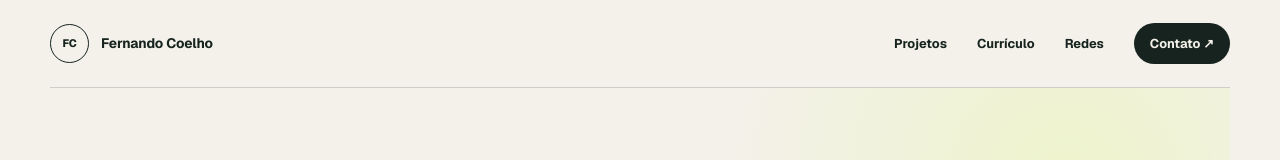
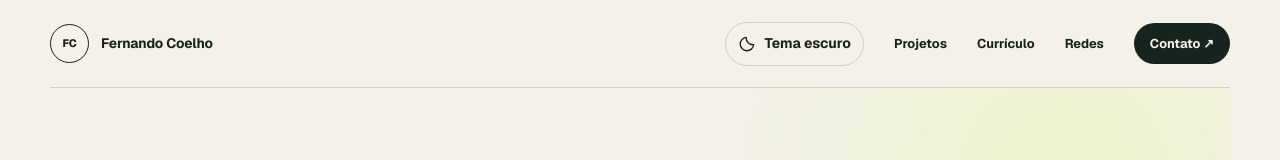
Before and after one commit to ProfFernando1/ProfFernando1.github.io, a Next.js app: page / in a window 1280 px wide. Shown: the top 160 px of the page. Built offline with nearby package versions, Linux system fonts and the light colour scheme.

Commit message:
Add persistent light and dark theme toggle

```diff
--- a/app/globals.css
+++ b/app/globals.css
@@ -1,12 +1,47 @@
 @import 'tailwindcss';
 
 :root {
+  color-scheme: light;
   --paper: #f3f1e9;
   --ink: #17231f;
   --muted: #646f6a;
   --line: rgba(23, 35, 31, 0.16);
   --acid: #d9ff57;
   --white: #fffef9;
+  --deep-surface: #17231f;
+  --on-deep: #f3f1e9;
+  --on-acid: #17231f;
+  --outline-fill: rgba(23, 35, 31, 0.1);
+  --quiet-hover: rgba(255, 255, 255, 0.5);
+  --tag-surface: rgba(255, 255, 255, 0.36);
+}
+
+:root[data-theme='dark'] {
+  color-scheme: dark;
+  --paper: #111a17;
+  --ink: #eef2e9;
+  --muted: #adb9b1;
+  --line: rgba(238, 242, 233, 0.2);
+  --white: #18231e;
+  --deep-surface: #0b120f;
+  --outline-fill: rgba(238, 242, 233, 0.12);
+  --quiet-hover: rgba(255, 255, 255, 0.08);
+  --tag-surface: rgba(255, 255, 255, 0.04);
+}
+
+@media (prefers-color-scheme: dark) {
+  :root:not([data-theme]) {
+    color-scheme: dark;
+    --paper: #111a17;
+    --ink: #eef2e9;
+    --muted: #adb9b1;
+    --line: rgba(238, 242, 233, 0.2);
+    --white: #18231e;
+    --deep-surface: #0b120f;
+    --outline-fill: rgba(238, 242, 233, 0.12);
+    --quiet-hover: rgba(255, 255, 255, 0.08);
+    --tag-surface: rgba(255, 255, 255, 0.04);
+  }
 }
 
 * { box-sizing: border-box; }
@@ -51,6 +86,7 @@ main { overflow: hidden; }
 }
 
 .skip-link:focus { transform: translateY(0); }
+.skip-link { color: var(--on-acid); }
 
 :focus-visible {
   outline: 3px solid #5a7dea;
@@ -102,6 +138,28 @@ main { overflow: hidden; }
 
 .mobile-nav { display: none; }
 
+.theme-toggle {
+  display: inline-flex;
+  align-items: center;
+  justify-content: center;
+  gap: 8px;
+  min-height: 44px;
+  padding: 10px 12px;
+  border: 1px solid var(--line);
+  border-radius: 999px;
+  background: transparent;
+  color: var(--ink);
+  font: inherit;
+  font-size: 0.875rem;
+  cursor: pointer;
+}
+.theme-toggle:hover { background: var(--quiet-hover); }
+.theme-toggle[aria-pressed='true'] { border-color: var(--acid); }
+.theme-toggle svg { flex-shrink: 0; }
+.theme-sun { display: none; }
+:root[data-theme='dark'] .theme-moon { display: none; }
+:root[data-theme='dark'] svg.theme-sun { display: block; }
+
 .hero {
   width: min(1180px, calc(100% - 48px));
   margin: 0 auto;
@@ -132,7 +190,7 @@ main { overflow: hidden; }
 
 .hero h1 span {
   display: block;
-  color: rgba(23, 35, 31, 0.1);
+  color: var(--outline-fill);
   -webkit-text-stroke: 1.2px var(--ink);
 }
 
@@ -161,9 +219,9 @@ main { overflow: hidden; }
 }
 
 .button:hover { transform: translateY(-2px); }
-.button-primary { background: var(--acid); }
+.button-primary { background: var(--acid); color: var(--on-acid); }
 .button-primary:hover { background: var(--ink); color: var(--paper); }
-.button-quiet:hover { background: rgba(255, 255, 255, 0.5); }
+.button-quiet:hover { background: var(--quiet-hover); }
 
 .profile-card {
   position: relative;
@@ -174,8 +232,8 @@ main { overflow: hidden; }
   justify-content: space-between;
   border: 1px solid var(--ink);
   border-radius: 34px;
-  background: var(--ink);
-  color: var(--paper);
+  background: var(--deep-surface);
+  color: var(--on-deep);
   box-shadow: 16px 16px 0 var(--acid);
 }
 
@@ -377,15 +435,15 @@ main { overflow: hidden; }
   padding: 10px 14px;
   border: 1px solid var(--line);
   border-radius: 999px;
-  background: rgba(255,255,255,0.36);
+  background: var(--tag-surface);
   font-size: 0.75rem;
   line-height: 1.25;
 }
 
 .contact-section {
   padding: clamp(82px, 10vw, 138px) max(24px, calc((100vw - 1180px) / 2));
-  background: var(--ink);
-  color: var(--paper);
+  background: var(--deep-surface);
+  color: var(--on-deep);
 }
 
 .contact-heading { display: grid; grid-template-columns: 0.75fr 1.2fr 0.85fr; align-items: end; gap: 48px; }
@@ -421,7 +479,7 @@ main { overflow: hidden; }
   font-size: 0.72rem;
 }
 
-.institution-link a { color: var(--paper); border-bottom: 1px solid rgba(243,241,233,0.35); padding-bottom: 4px; }
+.institution-link a { color: var(--on-deep); border-bottom: 1px solid rgba(243,241,233,0.35); padding-bottom: 4px; }
 .institution-link a:hover { color: var(--acid); }
 
 footer {
@@ -431,14 +489,14 @@ footer {
   grid-template-columns: 1fr auto 1fr;
   align-items: center;
   gap: 24px;
-  background: var(--ink);
+  background: var(--deep-surface);
   color: rgba(243,241,233,0.58);
   border-top: 1px solid rgba(243,241,233,0.14);
   font-size: 0.67rem;
 }
 
 footer span:nth-child(2) { justify-self: center; }
-footer a { justify-self: end; color: var(--paper); }
+footer a { justify-self: end; color: var(--on-deep); }
 footer a:hover { color: var(--acid); }
 
 @media (max-width: 980px) {
--- a/app/layout.tsx
+++ b/app/layout.tsx
@@ -58,7 +58,15 @@ export default function RootLayout({
   children: React.ReactNode;
 }>) {
   return (
-    <html lang="pt-BR">
+    <html lang="pt-BR" suppressHydrationWarning>
+      <head>
+        <script dangerouslySetInnerHTML={{ __html: `(() => {
+          let theme;
+          try { theme = localStorage.getItem('fernando-theme'); } catch {}
+          document.documentElement.dataset.theme = theme === 'light' || theme === 'dark'
+            ? theme : matchMedia('(prefers-color-scheme: dark)').matches ? 'dark' : 'light';
+        })();` }} />
+      </head>
       <body
         className={`${geistSans.variable} antialiased`}
       >
--- a/app/page.tsx
+++ b/app/page.tsx
@@ -1,3 +1,5 @@
+import ThemeToggle from './theme-toggle';
+
 const youtubeUrl = 'https://www.youtube.com/channel/UCV5sKnHaw5rjRTDelp-bw4g';
 
 const projects = [
@@ -117,6 +119,7 @@ export default function Home() {
           <span>Fernando Coelho</span>
         </a>
         <nav aria-label="Navegação principal">
+          <ThemeToggle />
           <a href="#projetos">Projetos</a>
           <a href="#curriculo">Currículo</a>
           <a href="#contato">Redes</a>
--- /dev/null
+++ b/app/theme-toggle.tsx
@@ -0,0 +1,58 @@
+'use client';
+
+import { useSyncExternalStore } from 'react';
+
+const storageKey = 'fernando-theme';
+
+function subscribe(onChange: () => void) {
+  const media = window.matchMedia('(prefers-color-scheme: dark)');
+  const sync = () => {
+    let saved: string | null = null;
+    try { saved = localStorage.getItem(storageKey); } catch { /* Storage is optional. */ }
+    document.documentElement.dataset.theme = saved === 'light' || saved === 'dark'
+      ? saved : media.matches ? 'dark' : 'light';
+    onChange();
+  };
+  const onStorage = (event: StorageEvent) => {
+    if (event.key === storageKey || event.key === null) sync();
+  };
+  media.addEventListener('change', sync);
+  window.addEventListener('storage', onStorage);
+  window.addEventListener('theme-change', onChange);
+  return () => {
+    media.removeEventListener('change', sync);
+    window.removeEventListener('storage', onStorage);
+    window.removeEventListener('theme-change', onChange);
+  };
+}
+
+export default function ThemeToggle() {
+  const dark = useSyncExternalStore(
+    subscribe,
+    () => document.documentElement.dataset.theme === 'dark',
+    () => false,
+  );
+
+  function toggleTheme() {
+    const theme = document.documentElement.dataset.theme === 'dark' ? 'light' : 'dark';
+    document.documentElement.dataset.theme = theme;
+    try { localStorage.setItem(storageKey, theme); } catch { /* Keep the toggle usable. */ }
+    window.dispatchEvent(new Event('theme-change'));
+  }
+
+  return (
+    <button className="theme-toggle" type="button" onClick={toggleTheme}
+      aria-label="Tema escuro" aria-pressed={dark}>
+      <svg className="theme-moon" width="18" height="18" viewBox="0 0 24 24" fill="none"
+        stroke="currentColor" strokeWidth="1.8" strokeLinecap="round" strokeLinejoin="round" aria-hidden="true">
+        <path d="M20.9 13A9 9 0 0 1 11 3.1 9 9 0 1 0 20.9 13Z" />
+      </svg>
+      <svg className="theme-sun" width="18" height="18" viewBox="0 0 24 24" fill="none"
+        stroke="currentColor" strokeWidth="1.8" strokeLinecap="round" aria-hidden="true">
+        <circle cx="12" cy="12" r="4" />
+        <path d="M12 2v2m0 16v2M2 12h2m16 0h2M4.9 4.9l1.4 1.4m11.4 11.4 1.4 1.4m0-14.2-1.4 1.4M6.3 17.7l-1.4 1.4" />
+      </svg>
+      <span>Tema escuro</span>
+    </button>
+  );
+}
```
